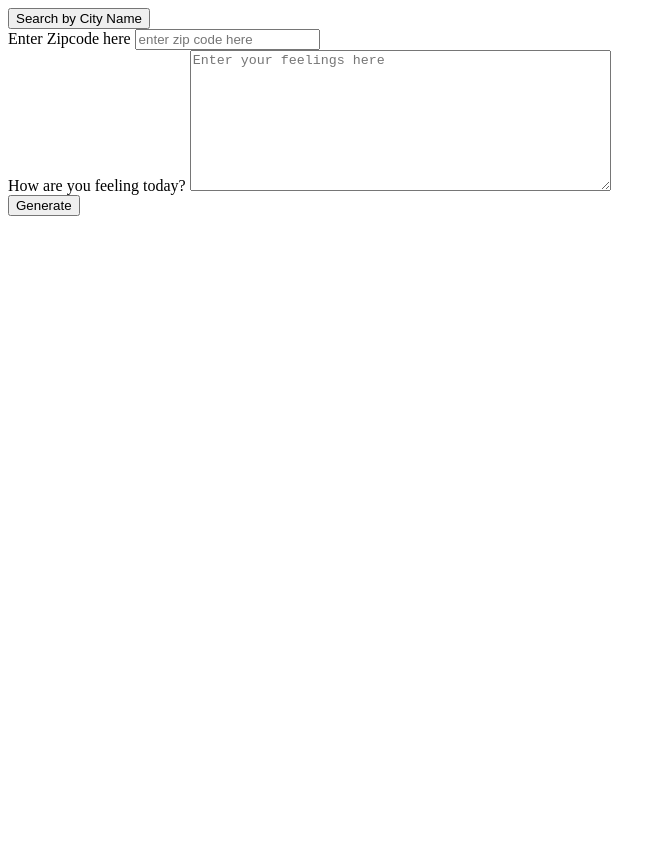
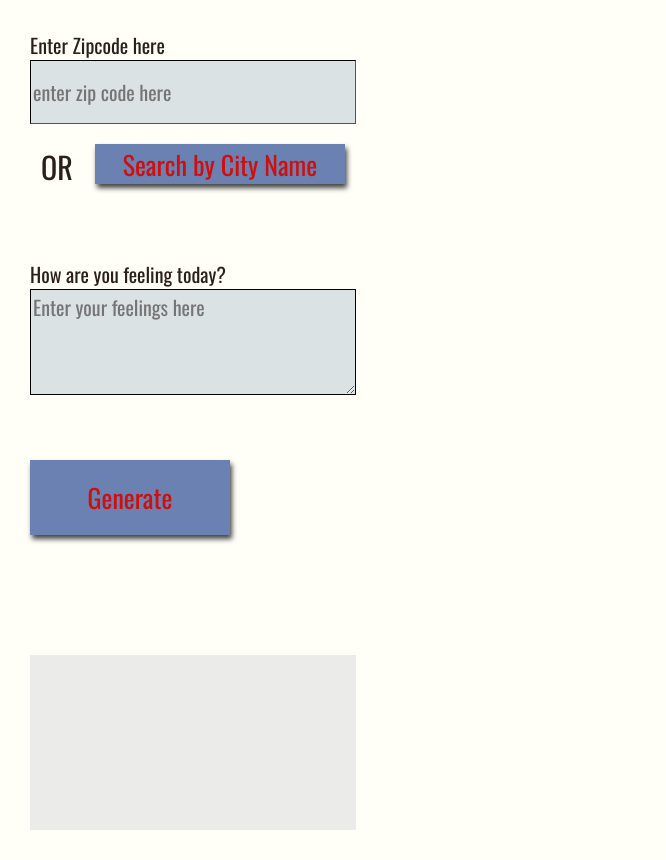
Before and after one commit to Adel-Ayad/Weather-Journal-App, a plain HTML site: page website/index.html in a window 1280 px wide. Shown: the whole page, without its empty margins (0-666 px from the left). Before the commit the page ends 800 px from the top, so only its background shows below. Drawn offline with nearby package versions, Linux system fonts and the light colour scheme; a web font is replaced by a local one.

Commit message:
style the app

```diff
--- a/website/css/style.css
+++ b/website/css/style.css
@@ -1,7 +1,80 @@
 body {
+    display: grid;
+    grid-auto-rows: minmax(150px, auto);
+    height:100vh;
+    background: #fffff8;
+    color: #2b1f1c;
+    justify-content: left;
+    grid-gap: 20px;
+    font-size: 20px;
+    font-family: 'Oswald', sans-serif;
+    margin: 30px;
+
 
 }
 
+
+
+
+input, textarea{
+    display:block;
+    height: 60px;
+    width: 320px;
+    background:#dbe2e4;
+    color: #000000;
+    font-size: 20px;
+    font-family: 'Oswald', sans-serif;
+    border-color: black;
+    border-width: 1px;
+    margin-bottom: 20px;
+}
+textarea{
+    height: 100px;
+
+}
+
+button{
+    width: 200px;
+    height: 75px;
+    background: #6b81b1;
+    color: #cf0e0e;
+    font-size: 26px;
+    font-family: 'Oswald', sans-serif;
+    border: none;
+    box-shadow: 2px 4px 5px #444;
+    cursor: pointer;
+    margin: none;
+    margin-bottom: 30px;
+}
+
+
+
+
+ .selectMethod {
+    display: flex;
+    flex-direction: row;
+    justify-content:  space-around;
+
+
+
+}
+
+#searchMethodButton{
+    min-width: 250px ;
+    height: 40px;
+    text-align: center;
+
+}
+
+#OR {
+    font-size: 30px;
+    justify-content:  space-between;
+}
+.holderEntry{
+    background: rgba(204, 206, 209, 0.4);}
+#noZipOrName{
+color: crimson;
+    }
 .hiddenClass{
     display:none
 }
--- a/website/index.html
+++ b/website/index.html
@@ -9,20 +9,24 @@
 </head>
 
 <body>
-  <div class="selectMethod">
-    <button id="searchMethodButton">Search by City Name</button>
-  </div>
+  <div class="search">
     <div class="holderZip">
       <label for="zip">Enter Zipcode here</label>
       <input type="text" id="zip" placeholder="enter zip code here">
     </div>
-
     <div class="holderName hiddenClass">
       <label for="name">Enter City Name here</label>
       <input type="text" id="name" placeholder="enter city name here">
     </div>
+    <div class="selectMethod">
+      <div id="OR">OR</div>
+      <button id="searchMethodButton">Search by City Name</button>
+    </div>
+  </div>
 
-  <div class="holder feel">
+
+
+  <div class="holderFeel">
     <label for="feelings">How are you feeling today?</label>
     <textarea class="myInput" id="feelings" placeholder="Enter your feelings here" rows="9" cols="50"></textarea>
   </div>
@@ -31,7 +35,7 @@
   </div>
 
 
-  <div class="holder entry">
+  <div class="holderEntry">
     <div class="title" id="mostRecentEntryTitle"></div>
     <div id="entryHolder">
       <div id=noZipOrName></div>
```
Lines whose indentation alone changed are shown as unchanged.
